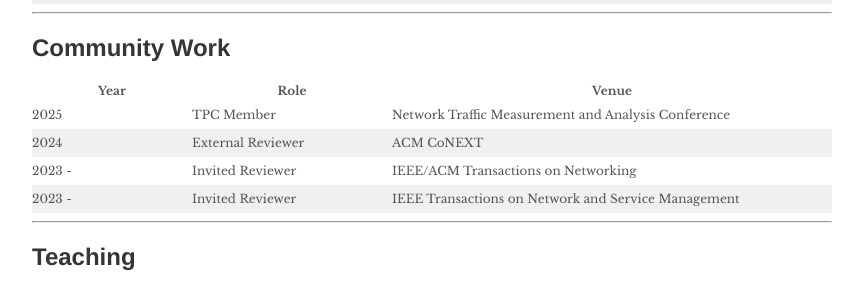
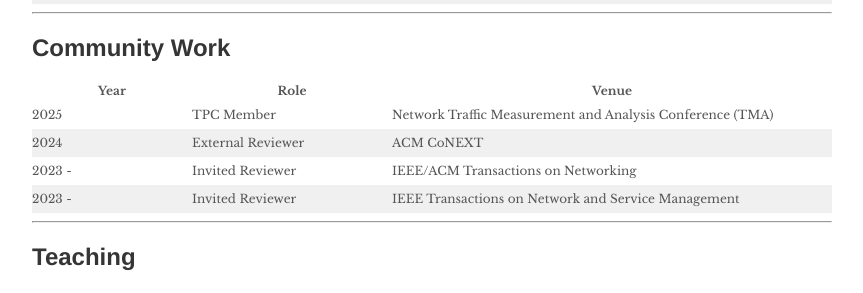
Before and after one commit to jonlanglet/jonlanglet.github.io, a Jekyll site: the page built from index.md, in a window 1280 px wide. Shown: the part 1176-1469 px from the top of the page, without its empty margins (208-1071 px from the left). Built offline with Jekyll 4.4.1, drawn with Linux system fonts in a browser that asks for light colours; nearby versions of some CDN libraries; a style sheet for code colours, icons or effects is not loaded.

Commit message:
Update TMA name

```diff
--- a/_data/communitywork.yml
+++ b/_data/communitywork.yml
@@ -1,5 +1,5 @@
 1:
-  venue: 'Network Traffic Measurement and Analysis Conference'
+  venue: 'Network Traffic Measurement and Analysis Conference (TMA)'
   year: '2025'
   role: 'TPC Member'
 
```
